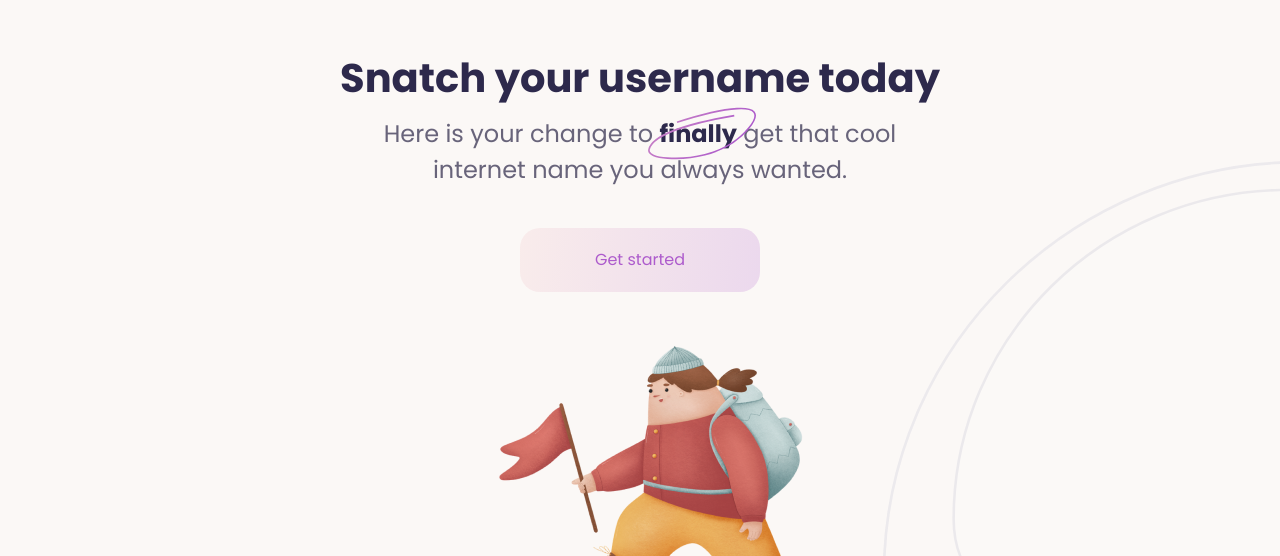
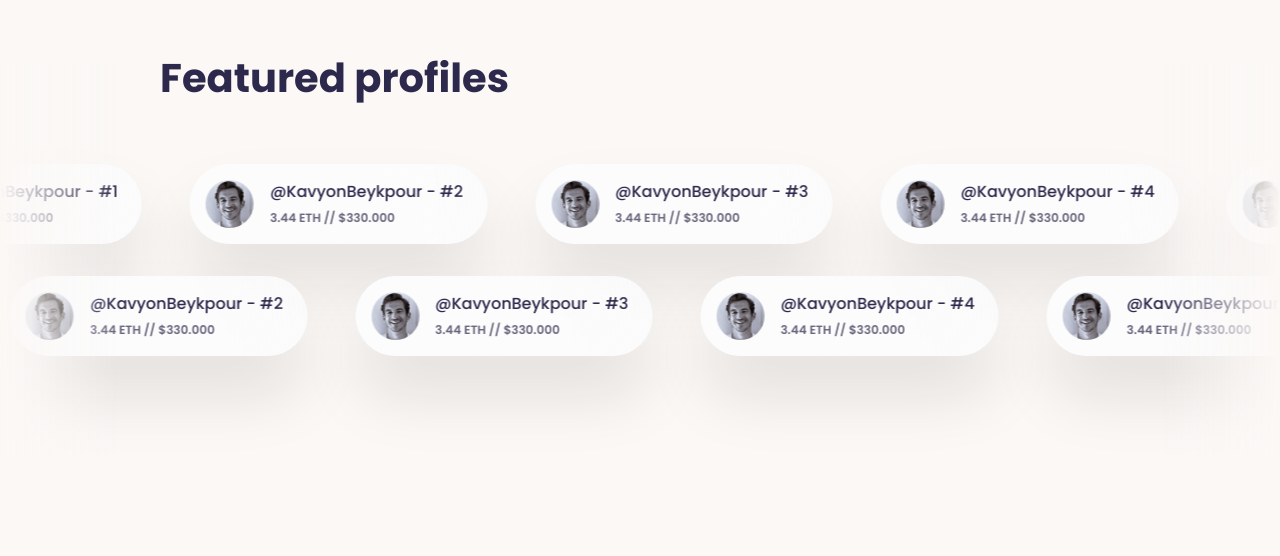
Before and after one commit to apoorvlathey/nft-ui, a React (Create React App) app: page / in a window 1280 px wide. Shown: the part 3405-3961 px from the top of the page. Built offline with nearby package versions, Linux system fonts and the light colour scheme.

Commit message:
Added profiles section

```diff
--- /dev/null
+++ b/src/components/Profile.js
@@ -0,0 +1,43 @@
+const profiles = new Array(12).fill(null).map((_, i) => ({
+  name: `@KavyonBeykpour - #${i + 1}`,
+  price: '$330.000',
+  value: '3.44 ETH',
+  avatar: '/images/avatar.jpg',
+  id: `id-${i}`,
+}));
+
+const Profiles = () => {
+  return (
+    <div className='profiles-wrapper'>
+      <h2>Featured profiles</h2>
+      <div className='content'>
+        <div className='line'>
+          {[...profiles, ...profiles].map((profile, i) => (
+            <Profile {...profile} key={`${profile.id}-${i}-1`} />
+          ))}
+        </div>
+        <div className='line'>
+          {[...profiles, ...profiles].map((profile, i) => (
+            <Profile {...profile} key={`${profile.id}-${i}-2`} />
+          ))}
+        </div>
+      </div>
+    </div>
+  );
+};
+
+const Profile = ({ name, price, value, avatar }) => {
+  return (
+    <div className='profile-wrapper'>
+      <img src={avatar} alt={`${name}'s avatar`} />
+      <div className='body'>
+        <span className='name'>{name}</span>
+        <span className='meta'>
+          {value} // {price}
+        </span>
+      </div>
+    </div>
+  );
+};
+
+export default Profiles;
--- a/src/components/index.js
+++ b/src/components/index.js
@@ -4,5 +4,6 @@ export { default as Footer } from './Footer';
 export { default as Header } from './Header';
 export { default as Hero } from './Hero';
 export { default as Logo } from './Logo';
+export { default as Profile } from './Profile';
 export { default as Logos } from './Logos/index';
 export { default as Start } from './Start';
--- a/src/pages/Home.js
+++ b/src/pages/Home.js
@@ -1,4 +1,4 @@
-import { Cards, Features, Footer, Header, Hero, Logos, Start } from '../components';
+import { Cards, Features, Footer, Header, Hero, Logos, Profile, Start } from '../components';
 
 const Home = () => {
   return (
@@ -9,6 +9,7 @@ const Home = () => {
         <Logos />
         <Cards />
         <Features />
+        <Profile />
         <Start />
         <Footer />
       </div>
--- a/src/styles/components/_features.scss
+++ b/src/styles/components/_features.scss
@@ -1,10 +1,14 @@
 div.features-wrapper {
-  padding-left: 72px;
+  padding-left: 160px;
   margin-bottom: 266px;
   position: relative;
   width: 100vw;
   z-index: 3;
   overflow: hidden;
+  @media screen and (max-width: $screen-tablet) {
+    padding-left: 72px;
+    margin-bottom: 204px;
+  }
   @media screen and (max-width: $screen-mobile) {
     padding: 0 32px;
     margin-bottom: 148px;
--- /dev/null
+++ b/src/styles/components/_profiles.scss
@@ -0,0 +1,117 @@
+div.profiles-wrapper {
+  margin-bottom: 247px;
+  @media screen and (max-width: $screen-tablet) {
+    margin-bottom: 180px;
+  }
+  @media screen and (max-width: $screen-mobile) {
+    margin-bottom: 148px;
+  }
+  h2 {
+    font-weight: bold;
+    font-size: 40px;
+    line-height: 60px;
+    margin-left: 160px;
+    margin-bottom: 56px;
+    position: relative;
+    z-index: 4;
+    @media screen and (max-width: $screen-tablet) {
+      margin-left: 72px;
+      font-size: 32px;
+      line-height: 48px;
+    }
+    @media screen and (max-width: $screen-mobile) {
+      margin-left: 32px;
+      font-size: 30px;
+      line-height: 120%;
+    }
+  }
+  div.content {
+    position: relative;
+    &::after,
+    &::before {
+      position: absolute;
+      display: block;
+      content: '';
+      top: -100px;
+      bottom: -100px;
+      background: linear-gradient(to right, $colour-bg, transparent);
+      width: 120px;
+      z-index: 3;
+      pointer-events: none;
+      @media screen and (max-width: $screen-tablet) {
+        width: 80px;
+      }
+      @media screen and (max-width: $screen-mobile) {
+        width: 48px;
+      }
+    }
+    &::after {
+      background: linear-gradient(to left, $colour-bg, transparent);
+      right: 0;
+    }
+    div.line {
+      display: flex;
+      align-items: center;
+      gap: 48px;
+      animation: scroll 180s linear infinite;
+      width: fit-content;
+      &:first-of-type {
+        margin-bottom: 32px;
+      }
+      &:last-of-type {
+        margin-left: -180px;
+      }
+      &:hover {
+        animation-play-state: paused;
+      }
+      div.profile-wrapper {
+        background: linear-gradient(83.59deg, #fcfcfd 36.52%, rgba(252, 252, 253, 0.83) 98.8%);
+
+        box-shadow: 0px 40px 64px 0px rgba(15, 15, 15, 0.1);
+        backdrop-filter: blur(32px);
+
+        border-radius: 80px;
+        padding: 16px;
+        padding-right: 24px;
+        display: grid;
+        align-items: center;
+        grid-template-columns: 48px auto;
+        grid-gap: 16px;
+        img {
+          width: 48px;
+          height: 48px;
+          border-radius: 500px;
+          object-fit: cover;
+          flex-shrink: 0;
+        }
+        div.body {
+          span {
+            display: block;
+            white-space: nowrap;
+            &.name {
+              font-weight: 500;
+              font-size: 16px;
+              line-height: 24px;
+            }
+            &.meta {
+              font-weight: 600;
+              font-size: 12px;
+              line-height: 20px;
+              color: $colour-gray;
+              margin-top: 4px;
+            }
+          }
+        }
+      }
+    }
+  }
+}
+
+@keyframes scroll {
+  0% {
+    transform: translateX(0);
+  }
+  100% {
+    transform: translateX(calc(-50% - 24px));
+  }
+}
--- a/src/styles/components/main.scss
+++ b/src/styles/components/main.scss
@@ -1 +1 @@
-@import 'cards', 'features', 'footer', 'header', 'hero', 'logo', 'logos', 'start';
+@import 'cards', 'features', 'footer', 'header', 'hero', 'logo', 'logos', 'profiles', 'start';
--- a/src/styles/main.scss
+++ b/src/styles/main.scss
@@ -19,7 +19,7 @@ html {
     right: 0;
     display: block;
     content: '';
-    background: #fbf8f6;
+    background: $colour-bg;
     z-index: -12;
   }
   * {
--- a/src/styles/variables.scss
+++ b/src/styles/variables.scss
@@ -8,6 +8,7 @@ $colour-black: #2d294c;
 $colour-gray: rgba(88, 83, 109, 0.9);
 $colour-indigo: #963acf;
 $colour-green: #2cbf93;
+$colour-bg: #fbf8f6;
 
 // Screen sizes
 $screen-mobile: 500px;
```
